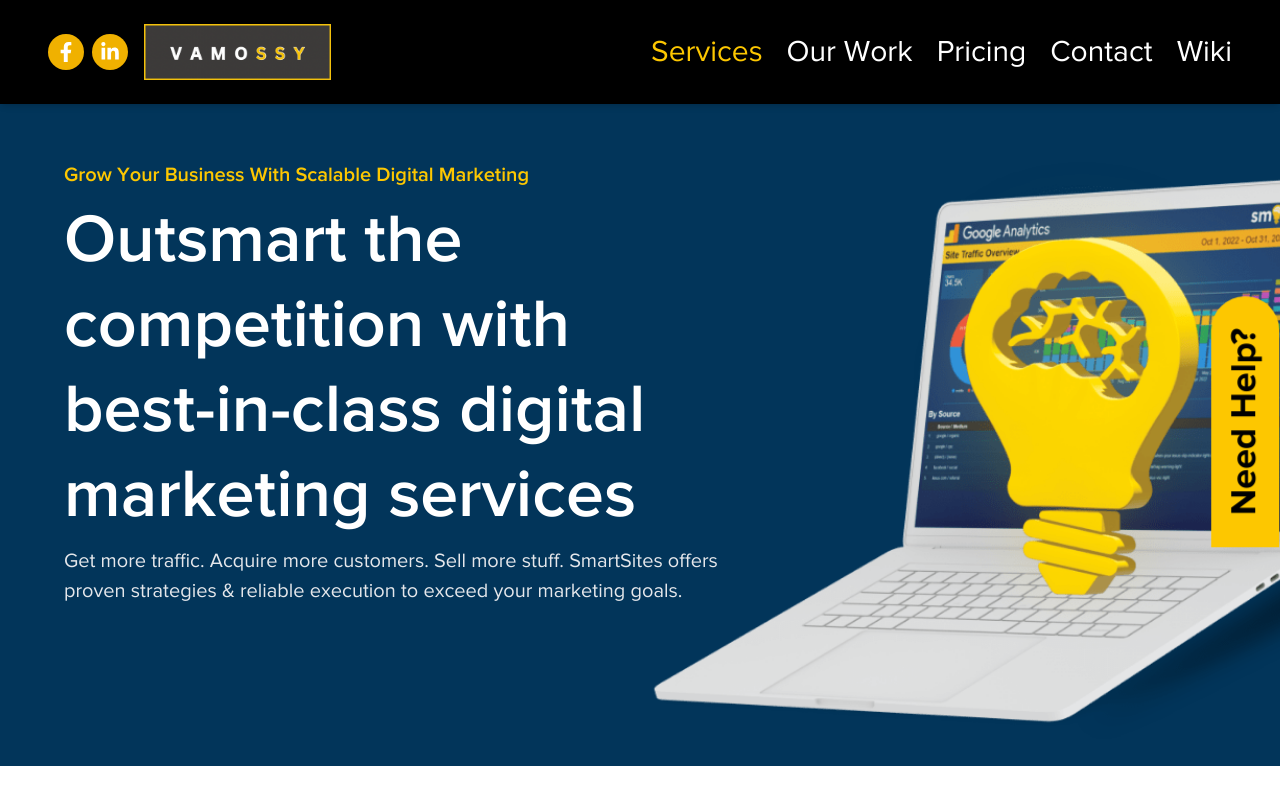
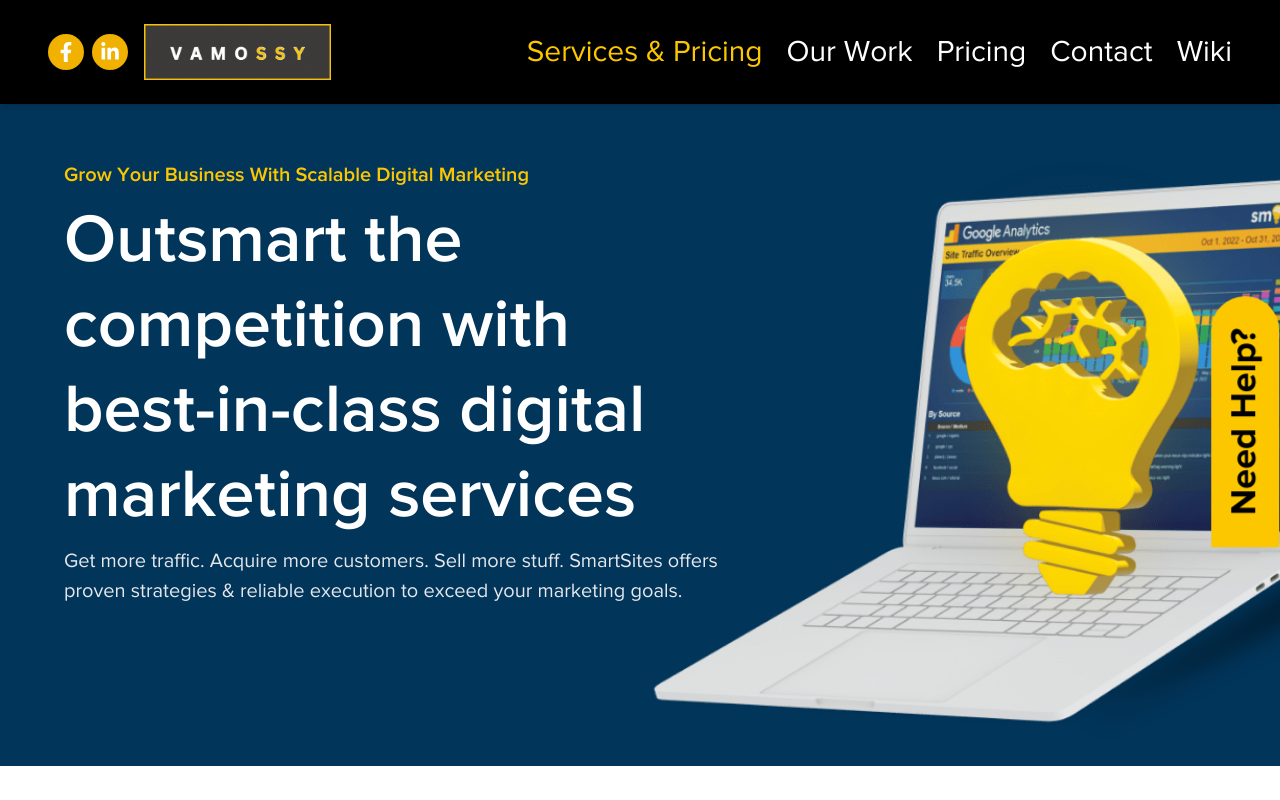
Before and after one commit to judeandy1999/vamossy.com, a Next.js app: page /services in a window 1280 px wide. Shown: the top 800 px of the page. Built offline with nearby package versions, Linux system fonts and the light colour scheme; no server answers.

Commit message:
fix: update navigation item name to include pricing

```diff
--- a/data/data.js
+++ b/data/data.js
@@ -124,7 +124,7 @@ export const footerLinks = [
 ];
 
 export const navItems = [
-  { name: "Services", href: "/services" },
+  { name: "Services & Pricing", href: "/services" },
   { name: "Our Work", href: "/our-work" },
   { name: "Pricing", href: "/pricing" },
   { name: "Contact", href: "/contact" },
```
